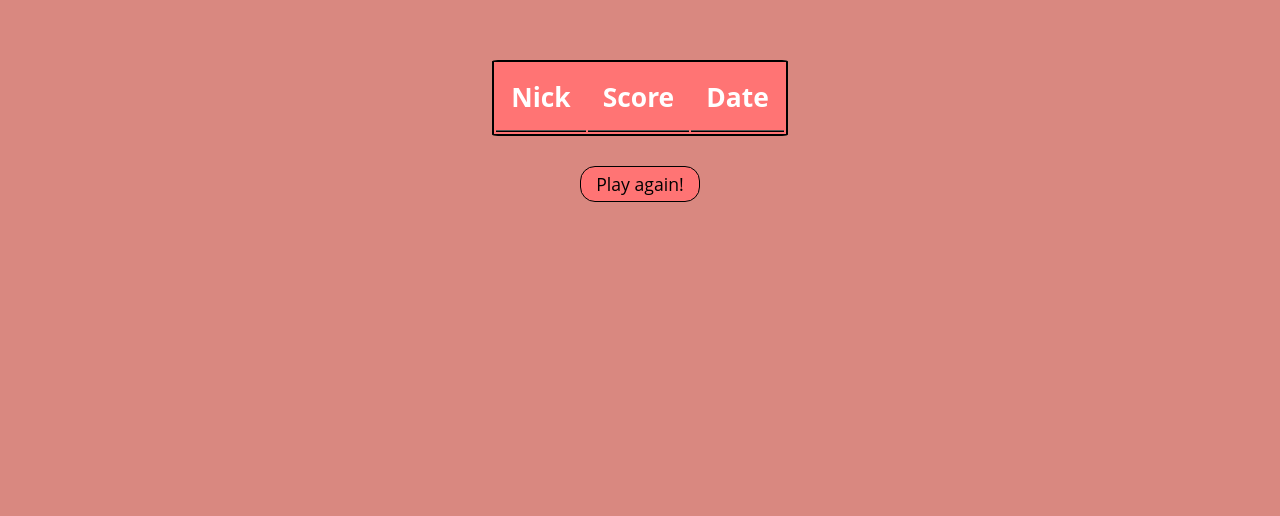
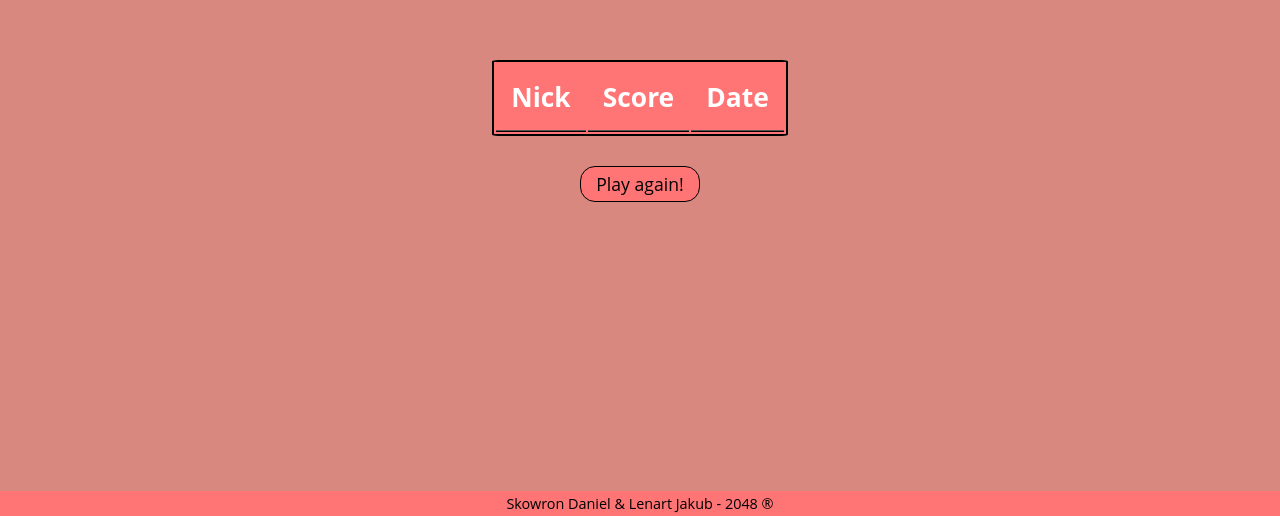
Before and after one commit to daniolsk/2048-3d-multiplayer-web-game, a website: page static/leaderboard.html in a window 1280 px wide. Shown: the part 284-800 px from the top of the page. Drawn offline with Linux system fonts and the light colour scheme; no server answers.

Commit message:
Added footer

```diff
--- a/static/css/style-lederboard.css
+++ b/static/css/style-lederboard.css
@@ -13,6 +13,19 @@ body {
     height: 100vh;
     background-color: #d98880;
     color: white;
+}
+
+footer {
+    position: absolute;
+    z-index: 5;
+    bottom: 0;
+    left: 0;
+    width: 100%;
+    text-align: center;
+    background-color: rgb(255, 116, 116);
+    padding: 3px 0;
+    font-size: 0.9em;
+    color: black;
 }
 
 button,
@@ -35,8 +48,7 @@ input[type='button']:hover {
     cursor: pointer;
 }
 
-table
-{
+table {
     border: 2px solid black;
     border-radius: 2%;
     margin-top: 30px;
@@ -44,8 +56,7 @@ table
     font-size: 1.1em;
     background-color: rgb(255, 116, 116);
 }
-td
-{
+td {
     border-right: 2px groove black;
     border-bottom: 2px groove black;
     padding: 15px;
--- a/static/css/style.css
+++ b/static/css/style.css
@@ -19,6 +19,18 @@ input[type='button'] {
     padding: 5px 10px;
     font-size: 1.1em;
     cursor: pointer;
+}
+
+footer {
+    position: absolute;
+    z-index: 5;
+    bottom: 0;
+    left: 0;
+    width: 100%;
+    text-align: center;
+    background-color: rgb(255, 116, 116);
+    padding: 3px 0;
+    font-size: 0.9em;
 }
 
 button:hover,
--- a/static/leaderboard.html
+++ b/static/leaderboard.html
@@ -16,6 +16,7 @@
             </tr>
         </table>
         <button onClick="window.location.href = '/'">Play again!</button>
+        <footer>Skowron Daniel & Lenart Jakub - 2048 &reg;</footer>
         <script>
             let tableEl = document.getElementById('leaderboard');
 
```
Also changed, not shown: static/index.html (+3 -0 lines).
